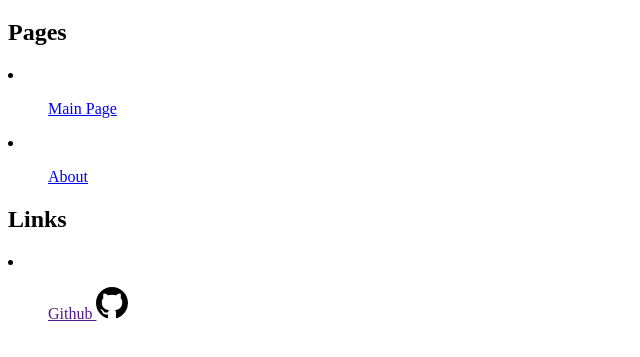
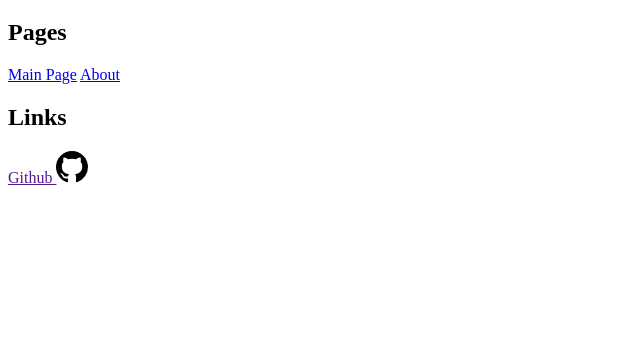
Before and after one commit to Tomasz1235l/win-utils_ppa, a plain HTML site: page index.html in a window 1280 px wide. Shown: the part 159-516 px from the top of the page, without its empty margins (0-640 px from the left). Drawn offline with Linux system fonts and the light colour scheme.

Commit message:
Update index.html

```diff
--- a/index.html
+++ b/index.html
@@ -5,10 +5,10 @@
       <img src="./logo.png" alt="logo" width="90">
       <h1>Win-utils_ppa</h1>
       <h2>Pages</h2>
-      <li><ul><a href="index.html">Main Page</a></ul></li>
-      <li><ul><a href="about.html">About</a></ul></li>
+      <a href="index.html">Main Page</a>
+      <a href="about.html">About</a>
       <h2>Links</h2>
-      <li><ul><a href="">Github <svg height="32" aria-hidden="true" viewBox="0 0 16 16" version="1.1" width="32" data-view-component="true" class="octicon octicon-mark-github v-align-middle"><path fill-rule="evenodd" d="M8 0C3.58 0 0 3.58 0 8c0 3.54 2.29 6.53 5.47 7.59.4.07.55-.17.55-.38 0-.19-.01-.82-.01-1.49-2.01.37-2.53-.49-2.69-.94-.09-.23-.48-.94-.82-1.13-.28-.15-.68-.52-.01-.53.63-.01 1.08.58 1.23.82.72 1.21 1.87.87 2.33.66.07-.52.28-.87.51-1.07-1.78-.2-3.64-.89-3.64-3.95 0-.87.31-1.59.82-2.15-.08-.2-.36-1.02.08-2.12 0 0 .67-.21 2.2.82.64-.18 1.32-.27 2-.27.68 0 1.36.09 2 .27 1.53-1.04 2.2-.82 2.2-.82.44 1.1.16 1.92.08 2.12.51.56.82 1.27.82 2.15 0 3.07-1.87 3.75-3.65 3.95.29.25.54.73.54 1.48 0 1.07-.01 1.93-.01 2.2 0 .21.15.46.55.38A8.013 8.013 0 0016 8c0-4.42-3.58-8-8-8z"></path></svg></a></ul></li>
+      <a href="">Github <svg height="32" aria-hidden="true" viewBox="0 0 16 16" version="1.1" width="32" data-view-component="true" class="octicon octicon-mark-github v-align-middle"><path fill-rule="evenodd" d="M8 0C3.58 0 0 3.58 0 8c0 3.54 2.29 6.53 5.47 7.59.4.07.55-.17.55-.38 0-.19-.01-.82-.01-1.49-2.01.37-2.53-.49-2.69-.94-.09-.23-.48-.94-.82-1.13-.28-.15-.68-.52-.01-.53.63-.01 1.08.58 1.23.82.72 1.21 1.87.87 2.33.66.07-.52.28-.87.51-1.07-1.78-.2-3.64-.89-3.64-3.95 0-.87.31-1.59.82-2.15-.08-.2-.36-1.02.08-2.12 0 0 .67-.21 2.2.82.64-.18 1.32-.27 2-.27.68 0 1.36.09 2 .27 1.53-1.04 2.2-.82 2.2-.82.44 1.1.16 1.92.08 2.12.51.56.82 1.27.82 2.15 0 3.07-1.87 3.75-3.65 3.95.29.25.54.73.54 1.48 0 1.07-.01 1.93-.01 2.2 0 .21.15.46.55.38A8.013 8.013 0 0016 8c0-4.42-3.58-8-8-8z"></path></svg></a>
     </head>
   </body>
 </html>
```
